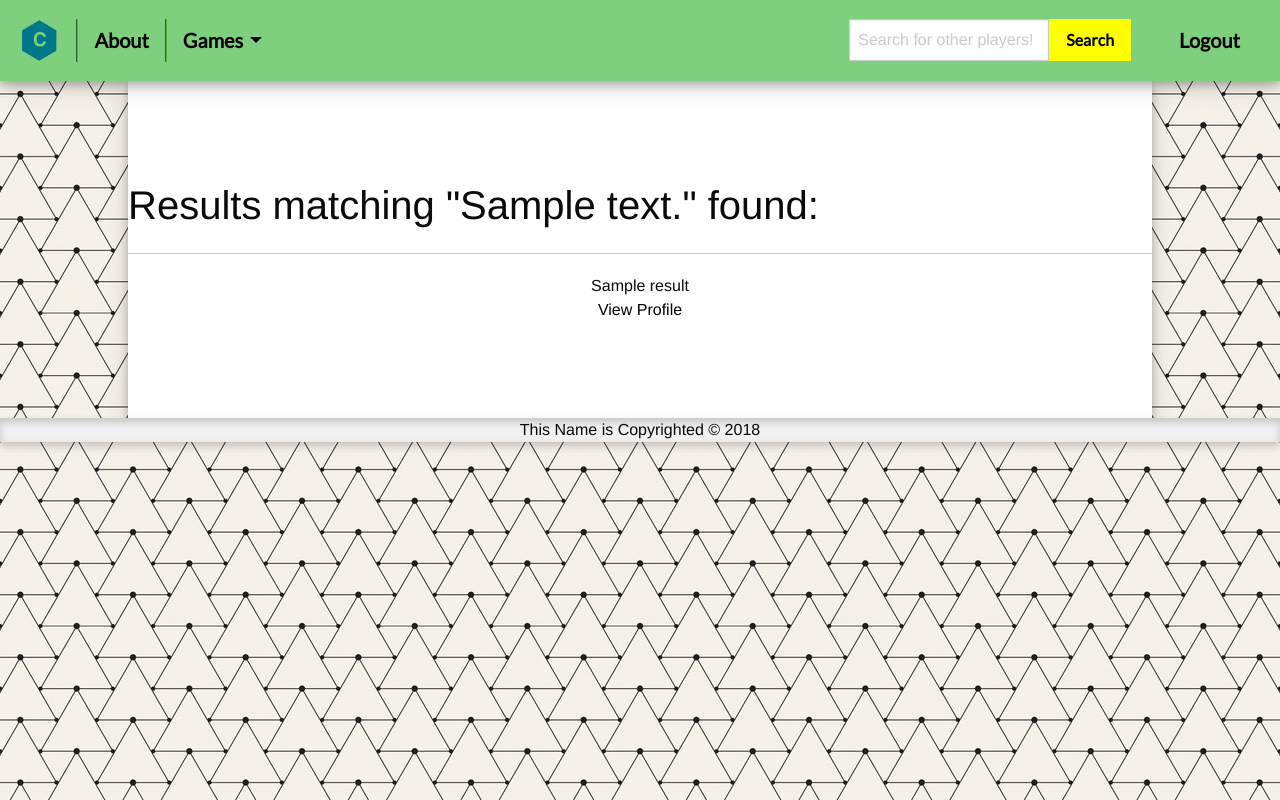
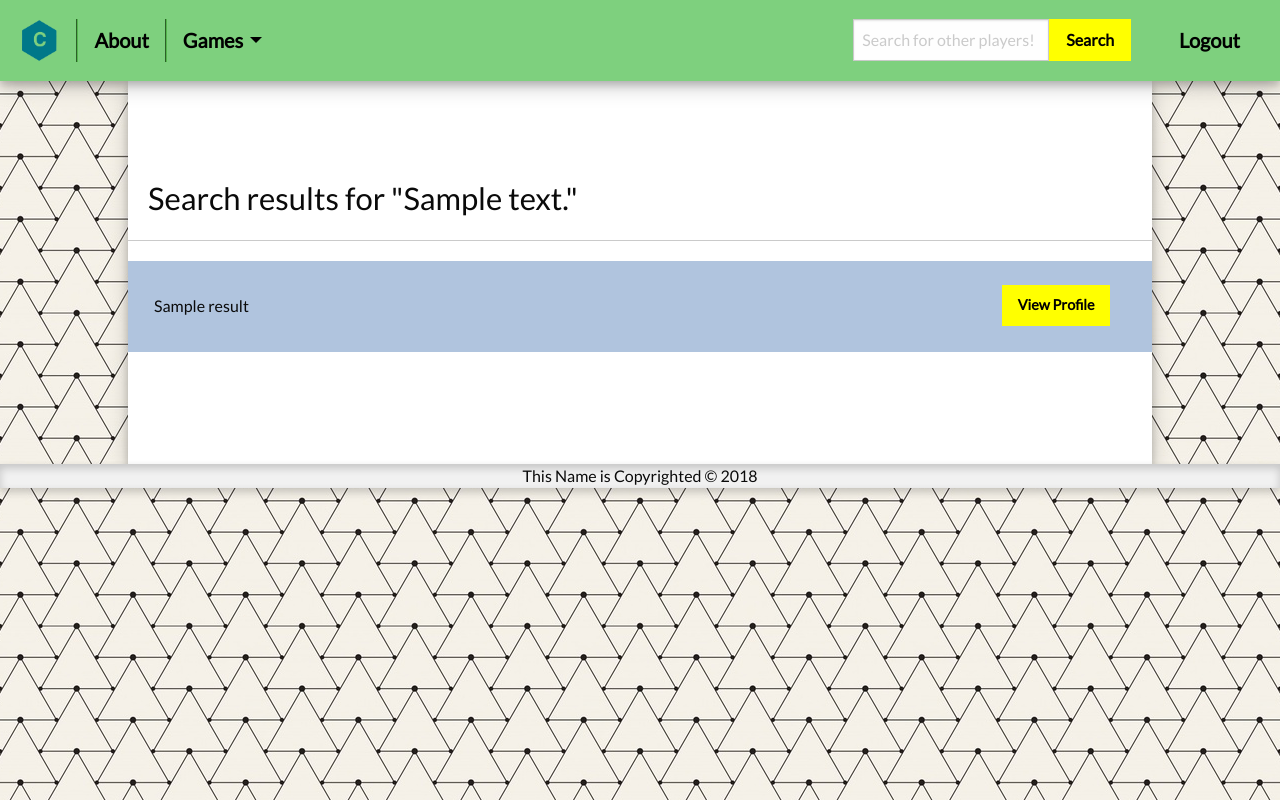
Before and after one commit to kkhan01/This_Name_is_Copyrighted-Brain_Battles, a Flask app: template templates/search.html in a window 1280 px wide. Run offline with Flask 2, Linux system fonts and the light colour scheme; the template is opened without the code that fills it: most values are stand-ins (such as "Sample title", 1, 10 or a date in 2020); some libraries are stand-ins or nearby versions.

Commit message:
search results css

```diff
--- a/devlog.txt
+++ b/devlog.txt
@@ -129,3 +129,6 @@ spicy shadows and navbar awesome
 
 linS -- 2018-01-13 20:34:54
 working on wordsearch
+
+elsharawyM -- 2018-01-13 22:29:59
+beautified search results page
--- a/static/css/app.css
+++ b/static/css/app.css
@@ -97,9 +97,14 @@ body{
     background-image: url("../img/pattern.jpg");
     background-position: center top;
     background-attachment: fixed;
+    font-family: 'Lato', sans-serif;
     text-align: justify;
 }
 
+h3{
+    font-family: 'Lato', sans-serif;
+    margin-left: 20px;
+}
 .wrapper{
     padding-top: 6rem;
     padding-bottom: 6rem;
@@ -109,6 +114,7 @@ body{
     width: 80%;
     margin: auto;
     box-shadow: 0 4px 8px 0 rgba(0, 0, 0, 0.2), 0 6px 20px 0 rgba(0, 0, 0, 0.19);
+
 }
 
 #copyright-bar{
--- /dev/null
+++ b/static/css/search.css
@@ -0,0 +1,19 @@
+#link{
+    margin-bottom: 1rem;
+    margin-right: 2rem;
+    margin-top: 1rem;
+}
+
+.go{
+    text-align: right;
+}
+
+table, tr, td, table tbody{
+    border: 0px black solid;
+    background-color: lightsteelblue;
+
+}
+
+td p{
+    margin-bottom: 0;
+}
--- a/templates/search.html
+++ b/templates/search.html
@@ -4,18 +4,28 @@
 Search Results
 {% endblock %}
 
+{% block include %}
+<link rel="stylesheet" type="text/css" href="../static/css/search.css">
+{% endblock %}
+
 {% block c_content %}
 
-<h2>Results matching "{{s_text}}" found:</h2>
+<h3>Search results for "{{s_text}}"</h3>
 <hr>
+<table>
 {% for i in results %}
-<center>
-  {{i}}
-  <form method="POST" action="/profile">
-    <input type="hidden" name="user" value={{i}}>
-    <button type="submit"> View Profile </button>
-  </form>
-</center>
-{% endfor %}
+    <tr id="result">
+      <form method="POST" action="/profile">
+	<td class="name">
+	  <p>{{i}}</p>
+	  <input type="hidden" name="user" value={{i}}>
+	</td>
+	<td class="go">
+	  <button class="button" id="link" type="submit"> View Profile </button>
+	</td>
+      </form>
+    </tr>
+    {% endfor %}
+</table>
 
 {% endblock %}
```
